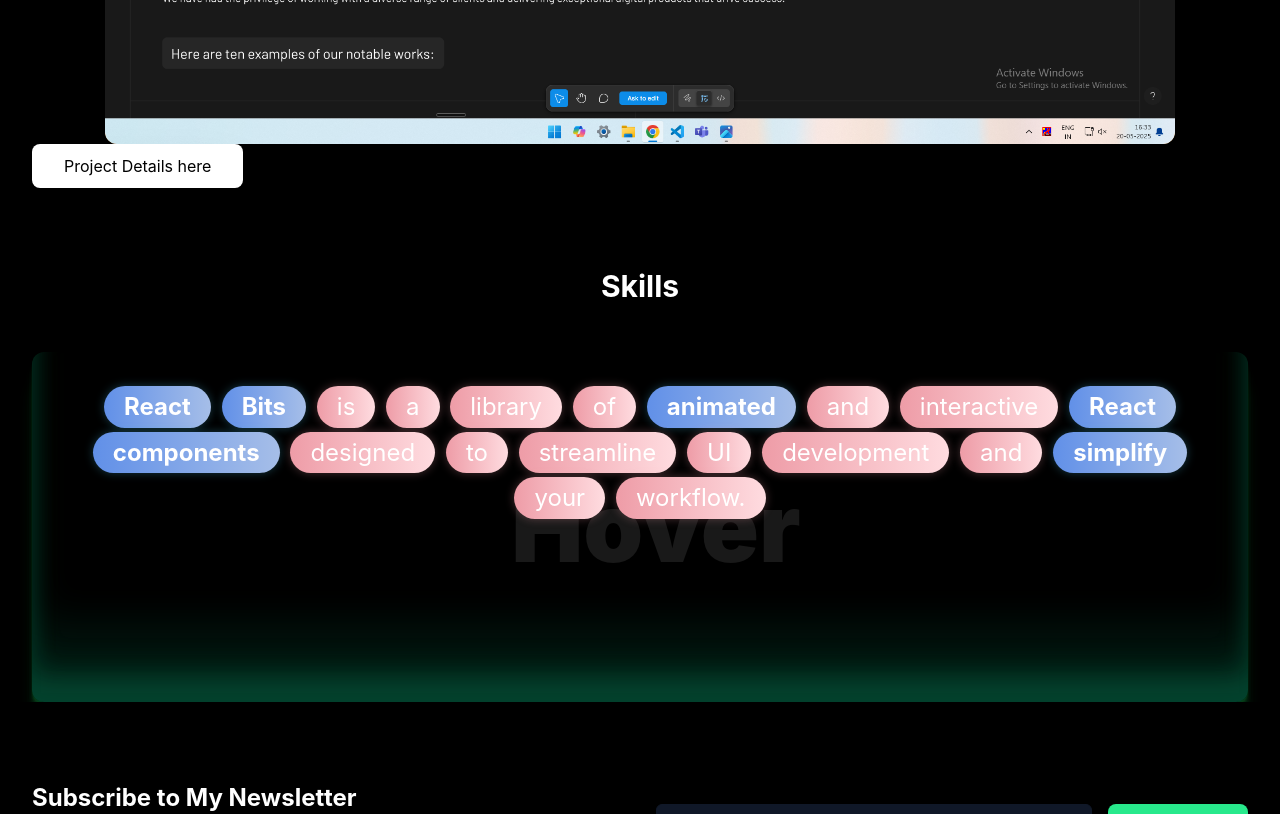
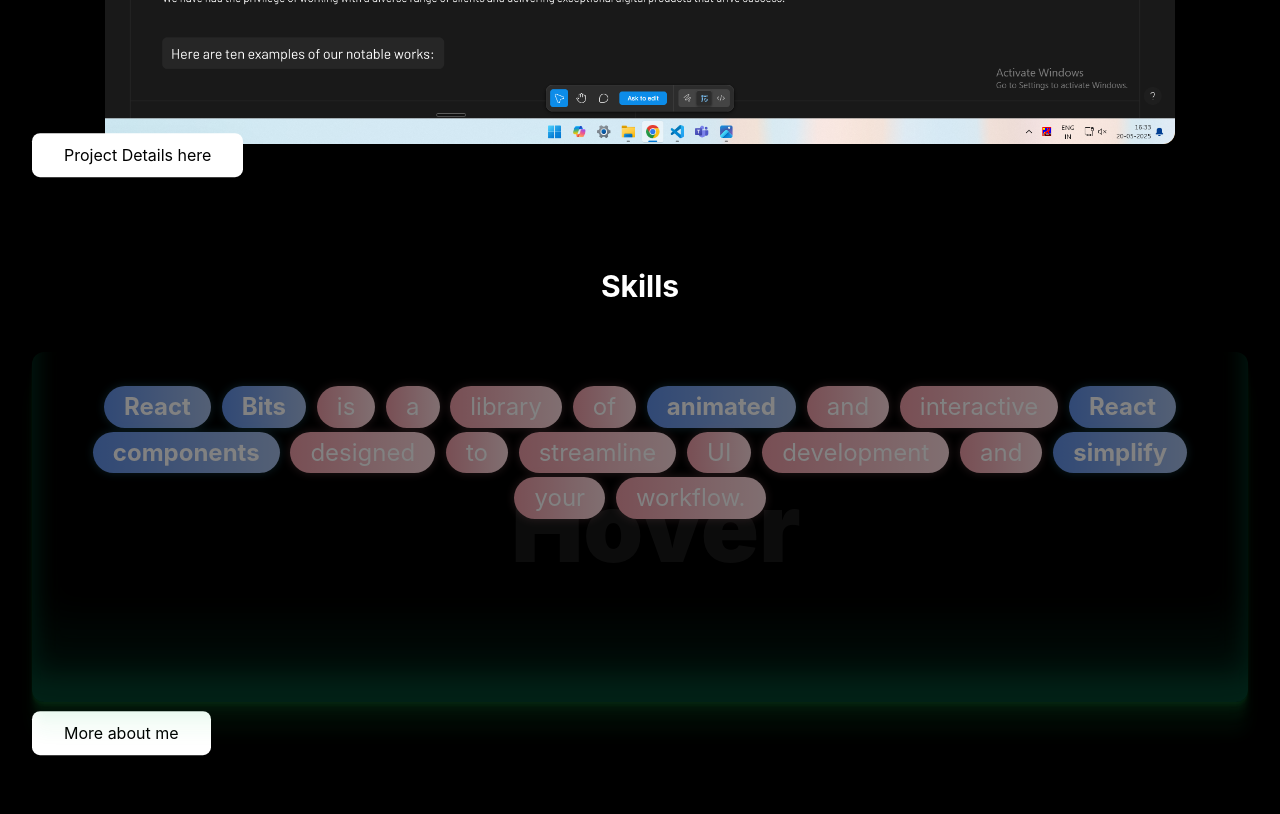
Before and after one commit to rickypatel18/personal-portfolio, a Next.js app: page / in a window 1280 px wide. Shown: the part 5040-5854 px from the top of the page. Built offline with nearby package versions, Linux system fonts and the light colour scheme; a web font is replaced by a local one.

Commit message:
animate color

```diff
--- a/src/components/FallingText.tsx
+++ b/src/components/FallingText.tsx
@@ -4,6 +4,7 @@
 import Matter from "matter-js";
 import { fadeInUp } from "@/utils/animation";
 import { motion } from "framer-motion";
+import Link from "next/link";
 
 type FallingTextProps = {
   text: string;
@@ -58,7 +59,7 @@
         return `<span
       class="inline-block mx-[2px] select-none  ${
         isHighlighted
-          ? "btn-gradDark  font-bold  py-0 lg:py-1 px-2 lg:px-5"
+          ? "btn-gradDark  font-bold py-0 lg:py-1 px-2 lg:px-5"
           : " btn-grad py-0 lg:py-1 px-2 lg:px-5 "
       }"
     >
@@ -256,7 +257,7 @@
           </motion.h2>
           <div
             ref={containerRef}
-            className="relative text-sm sm:text-md md:text-lg lg:text-xl xl:text-2xl 3xl:text-3xl z-[1] container h-[200px] sm:h-[250px] md:h-[250px] lg:h-[300px] xl:h-[350px] 3xl:h-[400px]  cursor-pointer text-center py-8 overflow-hidden  max-w-7xl mx-auto px-0 xl:px-4 2xl:px-0  border-b-primary border-l-primary border-r-primary border-t-0 rounded-xl shadow-[0px_-23px_25px_0px_rgba(16,185,129,0.17)_inset,0px_-36px_30px_0px_rgba(16,185,129,0.15)_inset,0px_-79px_40px_0px_rgba(16,185,129,0.1)_inset,0px_2px_1px_rgba(34,197,94,0.06),0px_4px_2px_rgba(34,197,94,0.09),0px_8px_4px_rgba(34,197,94,0.09),0px_16px_8px_rgba(34,197,94,0.09),0px_32px_16px_rgba(34,197,94,0.09)]"
+            className="relative text-sm sm:text-md md:text-lg lg:text-xl xl:text-2xl 3xl:text-3xl z-[1] container h-[200px] sm:h-[250px] md:h-[250px] lg:h-[300px] xl:h-[350px] 3xl:h-[400px]  cursor-pointer text-center py-8 overflow-hidden  max-w-7xl mx-auto px-0 xl:px-4 2xl:px-0  border-b-primary border-l-primary border-r-primary border-t-0 rounded-xl shadow-[0px_-23px_25px_0px_rgba(16,185,129,0.17)_inset,0px_-36px_30px_0px_rgba(16,185,129,0.15)_inset,0px_-79px_40px_0px_rgba(16,185,129,0.1)_inset,0px_2px_1px_rgba(34,197,94,0.06),0px_4px_2px_rgba(34,197,94,0.09),0px_8px_4px_rgba(34,197,94,0.09),0px_16px_8px_rgba(34,197,94,0.09),0px_32px_16px_rgba(34,197,94,0.09)] animate-pulse"
             onClick={trigger === "click" ? handleTrigger : undefined}
             onMouseOver={trigger === "hover" ? handleTrigger : undefined}
           >
@@ -277,6 +278,17 @@
               ref={canvasContainerRef}
             />
           </div>
+          <div className="mt-5">
+            <Link
+              href="/about"
+              className=" animate-bounce"
+
+            >
+              <p className="relative overflow-hidden w-fit h-10 lg:h-11 px-6 py-1 lg:px-8 lg:py-4 flex justify-center items-center rounded-lg bg-white hover:bg-gray-300/90 animate-bounce text-black shadow-2xl hover:shadow-secondary transition-all">
+                More about me
+              </p>
+            </Link>
+          </div>
         </div>
       </div>
     </div>
--- a/src/components/ProjectScrollCard.tsx
+++ b/src/components/ProjectScrollCard.tsx
@@ -64,7 +64,7 @@
         ))}
         <Link
           href="/projects"
-          className="relative overflow-hidden w-fit h-10 lg:h-11 px-6 py-1 lg:px-8 lg:py-4 flex justify-center items-center rounded-lg bg-white hover:bg-gray-300/90  text-black shadow-2xl hover:shadow-secondary transition-all"
+          className="relative overflow-hidden w-fit h-10 lg:h-11 px-6 py-1 lg:px-8 lg:py-4 flex justify-center items-center rounded-lg bg-white hover:bg-gray-300/90 animate-bounce text-black shadow-2xl hover:shadow-secondary transition-all"
         >
           Project Details here
         </Link>
```
Also changed, not shown: src/app/globals.css (line endings or trailing spaces).
